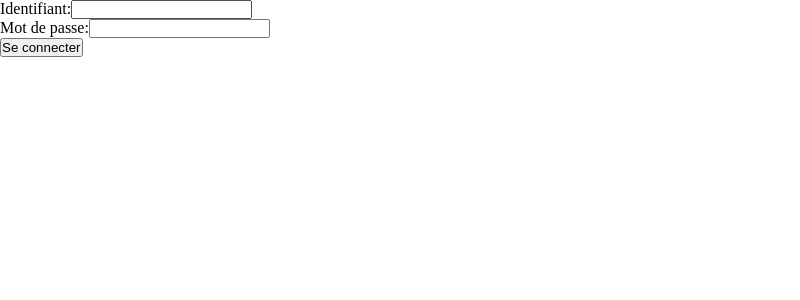
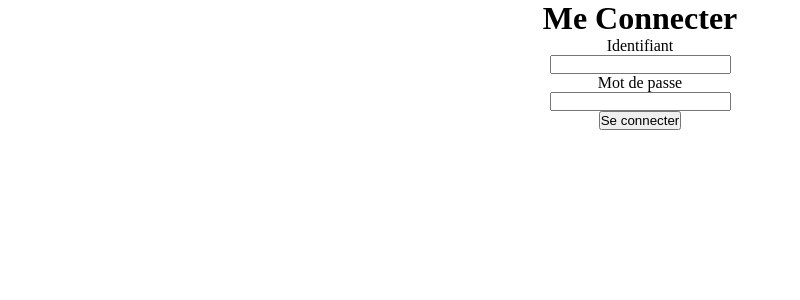
Before and after one commit to nat730/front_chef_doeuvre, a React (Vite) app: page /connexion in a window 1280 px wide. Shown: the top 300 px of the page, without its empty margins (0-800 px from the left). Built offline with nearby package versions, Linux system fonts and the light colour scheme.

Commit message:
début refatorisation page connexion

```diff
--- a/src/Routes/Connexion.tsx
+++ b/src/Routes/Connexion.tsx
@@ -1,4 +1,5 @@
 import React, { useState } from 'react';
+import '../css/connexion.css'
 
 const Connexion = () => {
   const [identifier, setIdentifier] = useState('');
@@ -17,29 +18,31 @@ const Connexion = () => {
   };
 
   return (
-    <form onSubmit={handleLogin}>
-      <label>
-        Identifiant:
+    <div className="connexion-container">
+      <h1>Me Connecter</h1>
+      <form className="id-container" onSubmit={handleLogin}>
+        <label>
+          Identifiant
+        </label>
         <input
           type="text"
           name="identifier"
           value={identifier}
           onChange={handleIdentifierChange}
         />
-      </label>
-      <br />
-      <label>
-        Mot de passe:
+        <label>
+          Mot de passe
+        </label>
         <input
           type="password"
           name="password"
           value={password}
           onChange={handlePasswordChange}
         />
-      </label>
-      <br />
-      <button type="submit">Se connecter</button>
-    </form>
+
+        <button type="submit">Se connecter</button>
+      </form>
+    </div>
   );
 };
 
--- /dev/null
+++ b/src/css/connexion.css
@@ -0,0 +1,13 @@
+.connexion-container {
+    display: flex;
+    flex-direction: column;
+    justify-content: center;
+    align-items: center;
+}
+
+.id-container {
+    display: flex;
+    flex-direction: column;
+    justify-content: center;
+    align-items: center;
+}
```
